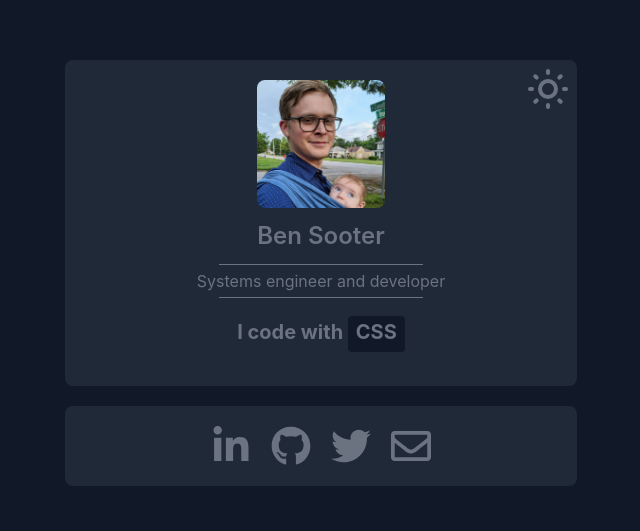
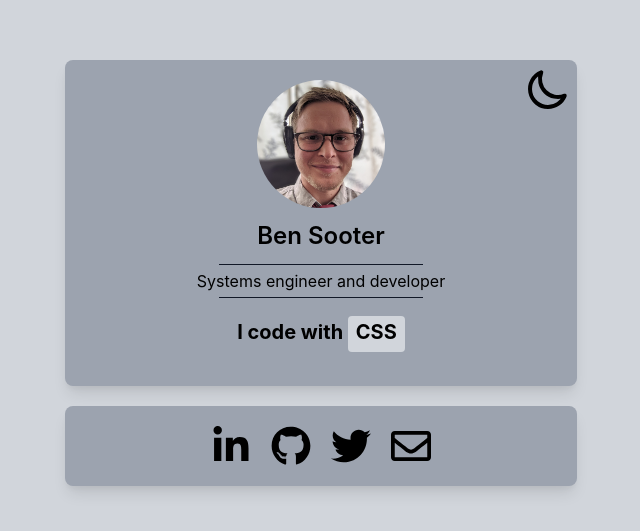
Before and after one commit to sooterbw/my-site, a Svelte app: page / in a window 1280 px wide. Shown: the part 117-648 px from the top of the page, without its empty margins (319-959 px from the left). Built offline with nearby package versions, Linux system fonts and the light colour scheme.

Commit message:
Update links and images.

```diff
--- a/public/index.html
+++ b/public/index.html
@@ -6,9 +6,9 @@
 
 	<title>Ben Sooter</title>
 
-	<link rel='icon' type='image/png' href='/favicon.png'>
-	<link href="https://unpkg.com/tailwindcss@^1.0/dist/tailwind.min.css" rel="stylesheet">
-	<link href="https://fonts.googleapis.com/css2?family=Raleway:wght@400;500;600;700&display=swap" rel="stylesheet">
+	<link rel='icon' type='image/png' href='img/bs.gif'>
+	<link rel="stylesheet" href="https://unpkg.com/tailwindcss@^1.0/dist/tailwind.min.css">
+	<link rel="stylesheet" href="https://fonts.googleapis.com/css2?family=Raleway:wght@400;500;600;700&display=swap">
 	<link rel='stylesheet' href='/global.css'>
 	<link rel='stylesheet' href='/build/bundle.css'>
 
--- a/src/App.svelte
+++ b/src/App.svelte
@@ -1,8 +1,10 @@
 <script>
 	import { onMount } from 'svelte';
 
-	let dark = true;
-	let code = ['HTML', 'CSS', 'JavaScript', 'Python', 'SQL', 'Svelte']
+	export let name;
+
+	let dark = false;
+	let code = ['HTML5', 'CSS', 'JavaScript', 'Python', 'SQL', 'Svelte', 'Flask']
 	let codeIndex = 0;
 
 	$: codeIn = code[codeIndex % (code.length)]
@@ -16,32 +18,33 @@
 			clearInterval(interval);
 		};
 	});
+	console.log("%cOh, hey there!", "font-size:24px; font-weight:bold;")
 </script>
 
 <main class="h-screen w-screen {dark ? 'bg-gray-900 text-gray-500' : 'bg-gray-300 text-black'}">
 	<div class="positioning w-full">
-		<div class="flex flex-col relative {dark ? 'bg-gray-800' : 'bg-gray-400'} rounded-lg md:w-2/5 w-5/6 m-auto py-5 items-center">
+		<div class="flex flex-col relative {dark ? 'bg-gray-800' : 'bg-gray-400'} rounded-lg md:w-2/5 w-5/6 m-auto py-5 items-center shadow-lg">
 			<div class="toggleTheme" on:click={() => dark = !dark}>
 			{#if dark}
-				<svg class="h-12 w-12 hover:text-gray-400" fill="none" viewBox="0 0 24 24" stroke="currentColor">
+				<svg class="h-12 w-12 hover:text-gray-400 cursor-pointer" fill="none" viewBox="0 0 24 24" stroke="currentColor">
 					<path stroke-linecap="round" stroke-linejoin="round" stroke-width="2" d="M12 3v1m0 16v1m9-9h-1M4 12H3m15.364 6.364l-.707-.707M6.343 6.343l-.707-.707m12.728 0l-.707.707M6.343 17.657l-.707.707M16 12a4 4 0 11-8 0 4 4 0 018 0z" />
 				</svg>
 			{:else}
-				<svg class="h-12 w-12 text-black hover:text-gray-800" fill="none" viewBox="0 0 24 24" stroke="currentColor">
+				<svg class="h-12 w-12 text-black hover:text-gray-800 cursor-pointer" fill="none" viewBox="0 0 24 24" stroke="currentColor">
 					<path stroke-linecap="round" stroke-linejoin="round" stroke-width="2" d="M20.354 15.354A9 9 0 018.646 3.646 9.003 9.003 0 0012 21a9.003 9.003 0 008.354-5.646z" />
 				</svg>
 			{/if}
 			</div>
-			<div class="imgContainer rounded-lg m-auto h-32 w-32 overflow-hidden">
-				<img class="" src="img/profile.jpg" alt="Dude and a baby." />
+			<div class="imgContainer rounded-full m-auto h-32 w-32 overflow-hidden {dark ? 'opacity-75' : 'none'}">
+				<img src="img/ben_cover.jpg" alt="Ben Sooter"/>
 			</div>
-			<p class="text-2xl p-3 font-semibold">Ben Sooter</p>
+			<p class="text-2xl p-3 font-semibold">{name}</p>
 			<hr class="w-2/5 {dark ? 'border-gray-500' : 'border-gray-900'} m-auto">
 			<p class="text-md py-1">Systems engineer and developer</p>
 			<hr class="w-2/5 m-auto {dark ? 'border-gray-500' : 'border-gray-900'}">
 			<p class="text-xl font-bold py-5">I code with <span class="pb-2 px-2 pt-1 rounded {dark ? 'bg-gray-900' : 'bg-gray-300'}">{codeIn}</span></p>
 		</div>
-		<div class="flex {dark ? 'bg-gray-800' : 'bg-gray-400'} rounded-lg md:w-2/5 w-5/6 m-auto py-5 justify-center space-x-5 my-5">
+		<div class="flex {dark ? 'bg-gray-800' : 'bg-gray-400'} rounded-lg md:w-2/5 w-5/6 m-auto py-5 justify-center space-x-5 my-5 shadow-lg">
 			<a href="https://www.linkedin.com/in/ben-sooter-73921b93/">
 				<svg class="h-10 w-10 {dark ? 'hover:text-gray-400' : 'hover:text-gray-800'}" aria-hidden="true" focusable="false" data-prefix="fab" data-icon="linkedin-in" role="img" viewBox="0 0 448 512">
 					<path fill="currentColor" d="M100.28 448H7.4V148.9h92.88zM53.79 108.1C24.09 108.1 0 83.5 0 53.8a53.79 53.79 0 0 1 107.58 0c0 29.7-24.1 54.3-53.79 54.3zM447.9 448h-92.68V302.4c0-34.7-.7-79.2-48.29-79.2-48.29 0-55.69 37.7-55.69 76.7V448h-92.78V148.9h89.08v40.8h1.3c12.4-23.5 42.69-48.3 87.88-48.3 94 0 111.28 61.9 111.28 142.3V448z"></path>
@@ -52,12 +55,16 @@
 					<path fill="currentColor" d="M165.9 397.4c0 2-2.3 3.6-5.2 3.6-3.3.3-5.6-1.3-5.6-3.6 0-2 2.3-3.6 5.2-3.6 3-.3 5.6 1.3 5.6 3.6zm-31.1-4.5c-.7 2 1.3 4.3 4.3 4.9 2.6 1 5.6 0 6.2-2s-1.3-4.3-4.3-5.2c-2.6-.7-5.5.3-6.2 2.3zm44.2-1.7c-2.9.7-4.9 2.6-4.6 4.9.3 2 2.9 3.3 5.9 2.6 2.9-.7 4.9-2.6 4.6-4.6-.3-1.9-3-3.2-5.9-2.9zM244.8 8C106.1 8 0 113.3 0 252c0 110.9 69.8 205.8 169.5 239.2 12.8 2.3 17.3-5.6 17.3-12.1 0-6.2-.3-40.4-.3-61.4 0 0-70 15-84.7-29.8 0 0-11.4-29.1-27.8-36.6 0 0-22.9-15.7 1.6-15.4 0 0 24.9 2 38.6 25.8 21.9 38.6 58.6 27.5 72.9 20.9 2.3-16 8.8-27.1 16-33.7-55.9-6.2-112.3-14.3-112.3-110.5 0-27.5 7.6-41.3 23.6-58.9-2.6-6.5-11.1-33.3 2.6-67.9 20.9-6.5 69 27 69 27 20-5.6 41.5-8.5 62.8-8.5s42.8 2.9 62.8 8.5c0 0 48.1-33.6 69-27 13.7 34.7 5.2 61.4 2.6 67.9 16 17.7 25.8 31.5 25.8 58.9 0 96.5-58.9 104.2-114.8 110.5 9.2 7.9 17 22.9 17 46.4 0 33.7-.3 75.4-.3 83.6 0 6.5 4.6 14.4 17.3 12.1C428.2 457.8 496 362.9 496 252 496 113.3 383.5 8 244.8 8zM97.2 352.9c-1.3 1-1 3.3.7 5.2 1.6 1.6 3.9 2.3 5.2 1 1.3-1 1-3.3-.7-5.2-1.6-1.6-3.9-2.3-5.2-1zm-10.8-8.1c-.7 1.3.3 2.9 2.3 3.9 1.6 1 3.6.7 4.3-.7.7-1.3-.3-2.9-2.3-3.9-2-.6-3.6-.3-4.3.7zm32.4 35.6c-1.6 1.3-1 4.3 1.3 6.2 2.3 2.3 5.2 2.6 6.5 1 1.3-1.3.7-4.3-1.3-6.2-2.2-2.3-5.2-2.6-6.5-1zm-11.4-14.7c-1.6 1-1.6 3.6 0 5.9 1.6 2.3 4.3 3.3 5.6 2.3 1.6-1.3 1.6-3.9 0-6.2-1.4-2.3-4-3.3-5.6-2z"></path>
 				</svg>
 			</a>
+			<a href="https://twitter.com/bashful_ben">
 				<svg class="h-10 w-10 {dark ? 'hover:text-gray-400' : 'hover:text-gray-800'}" aria-hidden="true" focusable="false" data-prefix="fab" data-icon="twitter" viewBox="0 0 512 512">
 					<path fill="currentColor" d="M459.37 151.716c.325 4.548.325 9.097.325 13.645 0 138.72-105.583 298.558-298.558 298.558-59.452 0-114.68-17.219-161.137-47.106 8.447.974 16.568 1.299 25.34 1.299 49.055 0 94.213-16.568 130.274-44.832-46.132-.975-84.792-31.188-98.112-72.772 6.498.974 12.995 1.624 19.818 1.624 9.421 0 18.843-1.3 27.614-3.573-48.081-9.747-84.143-51.98-84.143-102.985v-1.299c13.969 7.797 30.214 12.67 47.431 13.319-28.264-18.843-46.781-51.005-46.781-87.391 0-19.492 5.197-37.36 14.294-52.954 51.655 63.675 129.3 105.258 216.365 109.807-1.624-7.797-2.599-15.918-2.599-24.04 0-57.828 46.782-104.934 104.934-104.934 30.213 0 57.502 12.67 76.67 33.137 23.715-4.548 46.456-13.32 66.599-25.34-7.798 24.366-24.366 44.833-46.132 57.827 21.117-2.273 41.584-8.122 60.426-16.243-14.292 20.791-32.161 39.308-52.628 54.253z"></path>
 				</svg>
+			</a>
+			<a href="mailto: sooterbw@gmail.com?subject = 'Hey Ben'">
 				<svg class="h-10 w-10 {dark ? 'hover:text-gray-400' : 'hover:text-gray-800'}" aria-hidden="true" focusable="false" data-prefix="far" data-icon="envelope" viewBox="0 0 512 512">
 					<path fill="currentColor" d="M464 64H48C21.49 64 0 85.49 0 112v288c0 26.51 21.49 48 48 48h416c26.51 0 48-21.49 48-48V112c0-26.51-21.49-48-48-48zm0 48v40.805c-22.422 18.259-58.168 46.651-134.587 106.49-16.841 13.247-50.201 45.072-73.413 44.701-23.208.375-56.579-31.459-73.413-44.701C106.18 199.465 70.425 171.067 48 152.805V112h416zM48 400V214.398c22.914 18.251 55.409 43.862 104.938 82.646 21.857 17.205 60.134 55.186 103.062 54.955 42.717.231 80.509-37.199 103.053-54.947 49.528-38.783 82.032-64.401 104.947-82.653V400H48z"></path>
 				</svg>
+			</a>
 		</div>
 	</div>
 </main>
--- a/src/main.js
+++ b/src/main.js
@@ -3,7 +3,7 @@ import App from './App.svelte';
 const app = new App({
 	target: document.body,
 	props: {
-		name: 'world'
+		name: 'Ben Sooter'
 	}
 });
 
```
Also changed, not shown: public/img/ben_cover.jpg (added), public/img/bs.gif (added). Lines whose indentation alone changed are shown as unchanged.
